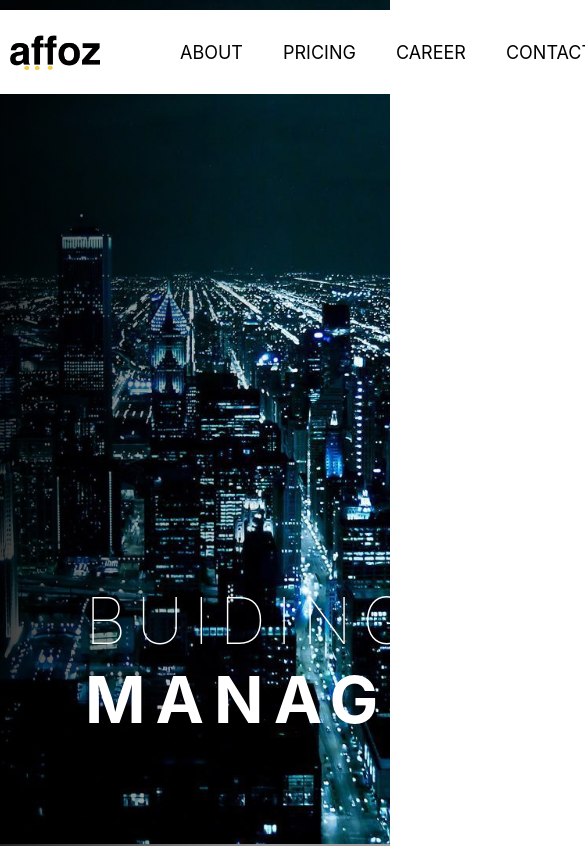
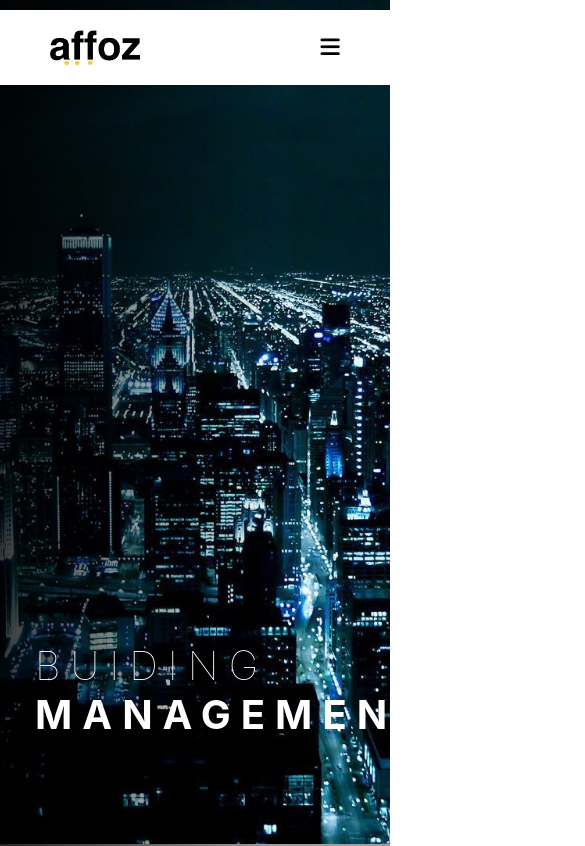
Before and after one commit to adt4ffoz/affoz-demo, a React (Create React App) app: page / in a window 390 px wide. Shown: the top 846 px of the page, 585 px wide, since content can reach past the window. Built offline with nearby package versions, Linux system fonts and the light colour scheme; grey boxes are pictures that could not be loaded.

Commit message:
reposive

```diff
--- a/src/components/BannerIamge/BannerImage.scss
+++ b/src/components/BannerIamge/BannerImage.scss
@@ -48,3 +48,13 @@
     }
   }
 }
+@media (max-width: 768px) {
+  .banner {
+    &__over {
+      font-size: 40px;
+    }
+    &__content {
+      margin-left: 35px;
+    }
+  }
+}
--- a/src/components/Footer/Footer.scss
+++ b/src/components/Footer/Footer.scss
@@ -78,3 +78,15 @@
         }
     }
 }
+@media (max-width: 768px) {
+    .footer {
+        &__info {
+            grid-template-columns: 100%;
+        }
+        &__form {
+            display: flex;
+            flex-direction: column;
+            width: 75%;
+        }
+    }
+}
--- a/src/components/Nav/Nav.js
+++ b/src/components/Nav/Nav.js
@@ -1,11 +1,32 @@
-import React from "react";
+import React, { useState } from "react";
 import Logo from "../../assets/images/logo.png";
 import "./Nav.scss";
 
 export default function Nav() {
+  const [isShow, setIsShow] = useState(false);
+
+  const hanldeShowMenu = () => {
+    setIsShow(!isShow);
+  };
+
   return (
     <div className="nav">
+      <div className="nav__container-logo">
         <img src={Logo} alt="" className="nav__logo" />
+        <button
+          className="nav__btn nav__btn--reponsive"
+          onClick={hanldeShowMenu}
+        >
+          <i className="fas fa-bars"></i>
+        </button>
+      </div>
+      <div
+        className={
+          isShow
+            ? "nav__container-menu nav__container-menu--hidden"
+            : "nav__container-menu nav__container-menu--show"
+        }
+      >
         <ul className="nav__menu">
           <li className="nav__link">ABOUT</li>
           <li className="nav__link">PRICING</li>
@@ -18,5 +39,6 @@ export default function Nav() {
           <button className="nav__btn">LOGIN</button>
         </div>
       </div>
+    </div>
   );
 }
--- a/src/components/Nav/Nav.scss
+++ b/src/components/Nav/Nav.scss
@@ -5,15 +5,21 @@
   width: 100%;
   position: fixed;
   background-color: white;
-  padding: 10px;
+  padding: 10px 30px;
   top: 10px;
+
   &__logo {
     width: 90px;
     height: 35px;
   }
+  &__container-menu {
+    display: flex;
+    align-items: center;
+  }
   &__menu {
     display: flex;
     list-style-type: none;
+    margin-right: 50px;
   }
   &__link {
     margin-left: 40px;
@@ -35,11 +41,63 @@
     transition: all 0.3s;
     margin-right: 10px;
     cursor: pointer;
+
     &:hover {
       transform: scale(1.05);
     }
+    &--reponsive {
+      display: none;
+    }
+    &:focus {
+      outline: none;
+    }
   }
   &__action {
-    margin-right: 10px;
+    margin-right: 30px;
   }
 }
+// Reposive
+@media (max-width: 992px) {
+  .nav {
+    flex-direction: column;
+    align-items: flex-start;
+    padding: 20px 30px;
+    &__menu {
+      flex-direction: column;
+      margin: 0;
+      padding: 0;
+    }
+    &__logo {
+      margin-left: 20px;
+    }
+    &__link {
+      margin-bottom: 20px;
+      margin-top: 20px;
+    }
+    &__container-menu {
+      flex-direction: column;
+      align-items: flex-start;
+
+      &--show {
+        height: 0;
+        overflow: hidden;
+        transition: all 0.4s;
+      }
+      &--hidden {
+        height: 370px;
+        transition: all 0.4s;
+      }
+    }
+    &__container-logo {
+      display: flex;
+      align-items: center;
+      width: 100%;
+    }
+    .nav__btn--reponsive {
+      display: block;
+      margin-left: auto;
+      margin-right: 30px;
+      background-color: rgba($color: #000000, $alpha: 0);
+    }
+  }
+}
```
Lines whose indentation alone changed are shown as unchanged.
